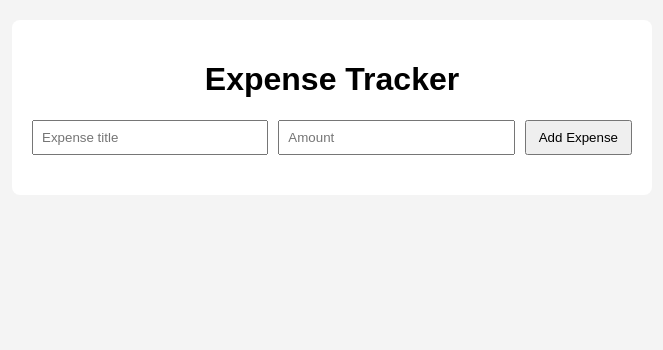
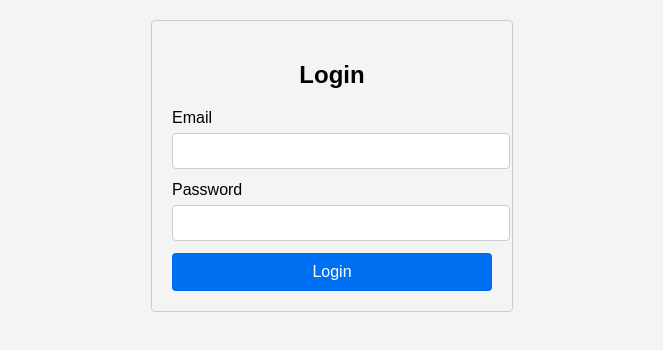
Before and after one commit to reyes-9/paylog, a React (Vite) app: page / in a window 1280 px wide. Shown: the top 350 px of the page, without its empty margins (308-971 px from the left). Built offline with nearby package versions, Linux system fonts and the light colour scheme.

Commit message:
Update Expense Page

```diff
--- a/src/app.jsx
+++ b/src/app.jsx
@@ -1,20 +1,23 @@
 import { useState } from "react";
-import ExpenseForm from "./components/ExpenseForm";
-import ExpenseList from "./components/ExpenseList";
+import LoginForm from "./components/LoginForm";
+import ExpensesPage from "./pages/ExpensePage";
 import "./styles.css";
 
 function App() {
-  const [expenses, setExpenses] = useState([]);
+  const [user, setUser] = useState(null);
 
-  const addExpense = (expense) => {
-    setExpenses([...expenses, expense]);
+  const handleLoginSuccess = (userData) => {
+    setUser(userData);
   };
+
+  if (!user) {
+    return <LoginForm onLoginSuccess={handleLoginSuccess} />;
+  }
 
   return (
     <div className="container">
       <h1>Expense Tracker</h1>
-      <ExpenseForm onAddExpense={addExpense} />
-      <ExpenseList expenses={expenses} />
+      <ExpensesPage /> {/* All expense logic lives here */}
     </div>
   );
 }
--- a/src/components/ExpenseForm.jsx
+++ b/src/components/ExpenseForm.jsx
@@ -1,14 +1,21 @@
 import { useState } from "react";
 
 function ExpenseForm({ onAddExpense }) {
-  const [title, setTitle] = useState("");
+  const [description, setDescription] = useState("");
   const [amount, setAmount] = useState("");
 
   const handleSubmit = (e) => {
     e.preventDefault();
-    if (!title || !amount) return;
-    onAddExpense({ title, amount: parseFloat(amount) });
-    setTitle("");
+    if (!description || !amount) return;
+
+    onAddExpense({
+      description,
+      amount: parseFloat(amount)
+      // category: "General",
+      // expense_date: new Date().toISOString().split("T")[0],
+    });
+
+    setDescription("");
     setAmount("");
   };
 
@@ -16,9 +23,9 @@ function ExpenseForm({ onAddExpense }) {
     <form onSubmit={handleSubmit} className="expense-form">
       <input
         type="text"
-        placeholder="Expense title"
-        value={title}
-        onChange={(e) => setTitle(e.target.value)}
+        placeholder="Expense description"
+        value={description}
+        onChange={(e) => setDescription(e.target.value)}
       />
       <input
         type="number"
--- a/src/components/ExpenseItem.jsx
+++ b/src/components/ExpenseItem.jsx
@@ -1,7 +1,7 @@
 function ExpenseItem({ expense }) {
   return (
     <li className="expense-item">
-      <span>{expense.title}</span>
+      <span>{expense.description}</span>
       <span>${expense.amount.toFixed(2)}</span>
     </li>
   );
--- /dev/null
+++ b/src/components/LoginForm.jsx
@@ -0,0 +1,119 @@
+import React, { useState } from "react";
+
+export default function LoginForm({ onLoginSuccess }) {
+  const [email, setEmail] = useState("");
+  const [password, setPassword] = useState("");
+  const [error, setError] = useState(null);
+  const [loading, setLoading] = useState(false);
+
+  const handleSubmit = async (e) => {
+    e.preventDefault();
+    setError(null);
+    setLoading(true);
+
+    try {
+      const res = await fetch(`${import.meta.env.VITE_API_URL}/auth/login`, {
+        method: "POST",
+        headers: { "Content-Type": "application/json" },
+        credentials: "include",
+        body: JSON.stringify({ email, password }),
+      });
+
+      if (!res.ok) {
+        const errData = await res.json();
+        throw new Error(errData.message || "Login failed");
+      }
+
+      const data = await res.json();
+      setLoading(false);
+      onLoginSuccess && onLoginSuccess(data); // callback to parent on success
+    } catch (err) {
+      setLoading(false);
+      setError(err.message);
+    }
+  };
+
+  return (
+    <form
+      onSubmit={handleSubmit}
+      style={{
+        maxWidth: 320,
+        margin: "auto",
+        padding: 20,
+        border: "1px solid #ccc",
+        borderRadius: 4,
+        fontFamily: "Arial, sans-serif",
+      }}
+    >
+      <h2 style={{ textAlign: "center" }}>Login</h2>
+
+      <label htmlFor="email" style={{ display: "block", marginBottom: 6 }}>
+        Email
+      </label>
+      <input
+        id="email"
+        type="email"
+        required
+        value={email}
+        onChange={(e) => setEmail(e.target.value)}
+        style={{
+          width: "100%",
+          padding: 8,
+          marginBottom: 12,
+          borderRadius: 4,
+          border: "1px solid #ccc",
+          fontSize: 16,
+        }}
+      />
+
+      <label htmlFor="password" style={{ display: "block", marginBottom: 6 }}>
+        Password
+      </label>
+      <input
+        id="password"
+        type="password"
+        required
+        value={password}
+        onChange={(e) => setPassword(e.target.value)}
+        style={{
+          width: "100%",
+          padding: 8,
+          marginBottom: 12,
+          borderRadius: 4,
+          border: "1px solid #ccc",
+          fontSize: 16,
+        }}
+      />
+
+      {error && (
+        <div
+          style={{
+            marginBottom: 12,
+            color: "red",
+            fontWeight: "bold",
+            textAlign: "center",
+          }}
+        >
+          {error}
+        </div>
+      )}
+
+      <button
+        type="submit"
+        disabled={loading}
+        style={{
+          width: "100%",
+          padding: 10,
+          fontSize: 16,
+          backgroundColor: "#0070f3",
+          color: "white",
+          border: "none",
+          borderRadius: 4,
+          cursor: loading ? "not-allowed" : "pointer",
+        }}
+      >
+        {loading ? "Logging in..." : "Login"}
+      </button>
+    </form>
+  );
+}
--- /dev/null
+++ b/src/pages/ExpensePage.jsx
@@ -0,0 +1,61 @@
+import { useState } from "react";
+import ExpenseForm from "../components/ExpenseForm";
+import ExpenseList from "../components/ExpenseList";
+
+function ExpensesPage() {
+  const [expenses, setExpenses] = useState([]);
+  const [error, setError] = useState(null);
+
+  // Fetch existing expenses on page load
+//   useEffect(() => {
+//     const fetchExpenses = async () => {
+//       try {
+//         const res = await fetch(`${import.meta.env.VITE_API_URL}/expenses`, {
+//           credentials: "include",
+//         });
+
+//         if (!res.ok) {
+//           throw new Error("Failed to fetch expenses");
+//         }
+
+//         const data = await res.json();
+//         setExpenses(data);
+//       } catch (err) {
+//         console.error("Error fetching expenses:", err);
+//         setError("Could not load expenses. Please try again later.");
+//       }
+//     };
+//     fetchExpenses();
+//   }, []);
+
+  const addExpense = async (expenseData) => {
+    try {
+      const res = await fetch(`${import.meta.env.VITE_API_URL}/expenses/save`, {
+        method: "POST",
+        headers: { "Content-Type": "application/json" },
+        credentials: "include",
+        body: JSON.stringify(expenseData),
+      });
+
+      if (!res.ok) {
+        throw new Error("Failed to save expense");
+      }
+
+      const data = await res.json();
+      setExpenses((prev) => [...prev, data]);
+    } catch (err) {
+      console.error("Error saving expense:", err);
+      setError("Could not save expense. Please try again.");
+    }
+  };
+
+  return (
+    <div>
+      {error && <p className="error">{error}</p>}
+      <ExpenseForm onAddExpense={addExpense} />
+      <ExpenseList expenses={expenses} />
+    </div>
+  );
+}
+
+export default ExpensesPage;
```
Also changed, not shown: 2 other files (tests, documents, lock files or other folders).
